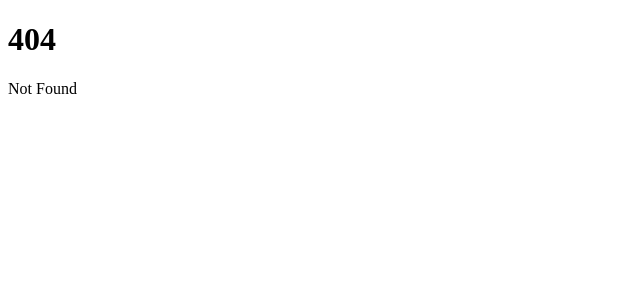
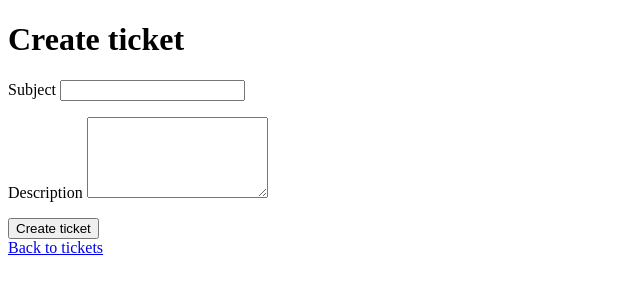
Before and after one commit to chrisp986/ticketsystem, a SvelteKit app: page /tickets/new in a window 1280 px wide. Before the commit this address had no page. Shown: the top 300 px of the page, without its empty margins (0-640 px from the left). Built offline with nearby package versions, Linux system fonts and the light colour scheme; no server answers.

Commit message:
add a new page to add a ticket

```diff
--- /dev/null
+++ b/src/routes/tickets/new/+page.server.ts
@@ -0,0 +1,32 @@
+import { fail, redirect } from '@sveltejs/kit';
+import { db } from '$lib/server/db';
+import { tickets } from '$lib/server/db/schema/tickets';
+import { createTicketSchema } from '$lib/modules/tickets/ticket.validation';
+import type { Actions } from './$types';
+
+export const actions = {
+	default: async ({ request }) => {
+		const formData = await request.formData();
+
+		const result = createTicketSchema.safeParse({
+			subject: formData.get('subject'),
+			description: formData.get('description')
+		});
+
+		if (!result.success) {
+			return fail(400, {
+				message: result.error.issues[0]?.message ?? 'Please check your input.'
+			});
+		}
+
+		try {
+			await db.insert(tickets).values(result.data);
+		} catch {
+			return fail(500, {
+				message: 'The ticket could not be saved. Please try again.'
+			});
+		}
+
+		redirect(303, '/');
+	}
+} satisfies Actions;
--- /dev/null
+++ b/src/routes/tickets/new/+page.svelte
@@ -0,0 +1,27 @@
+<script lang="ts">
+	import type { PageProps } from './$types';
+
+	let { form }: PageProps = $props();
+</script>
+
+<h1>Create ticket</h1>
+
+<form method="POST">
+	<p>
+		<label for="subject">Subject</label>
+		<input id="subject" name="subject" type="text" />
+	</p>
+
+	<p>
+		<label for="description">Description</label>
+		<textarea id="description" name="description" rows="5"></textarea>
+	</p>
+
+	{#if form?.message}
+		<p role="alert">{form.message}</p>
+	{/if}
+
+	<button type="submit">Create ticket</button>
+</form>
+
+<a href="/">Back to tickets</a>
```
